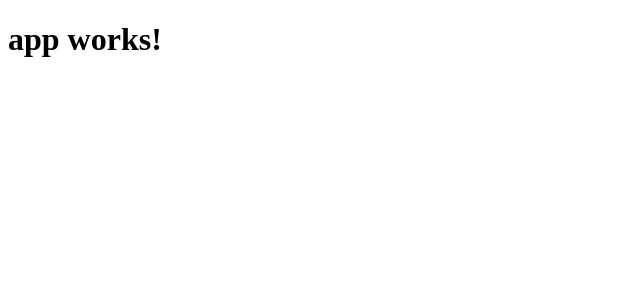
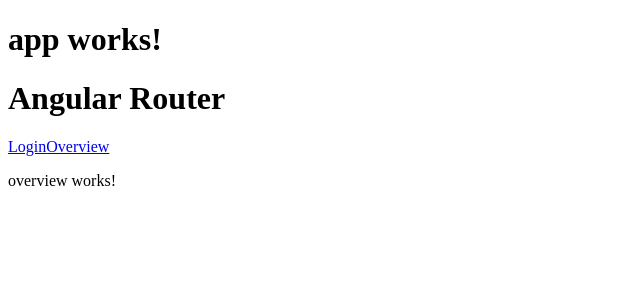
Before and after one commit to richdurazo/geofence-edits, an Angular app: page /overview in a window 1280 px wide. Shown: the top 300 px of the page, without its empty margins (0-640 px from the left). Built offline with nearby package versions, Linux system fonts and the light colour scheme.

Commit message:
BED-463 basic setup for router

```diff
--- a/src/app/app.component.html
+++ b/src/app/app.component.html
@@ -1,3 +1,9 @@
 <h1>
   {{title}}
 </h1>
+<h1>Angular Router</h1>
+<nav>
+    <a routerLink="/login" routerLinkActive="active">Login</a>
+    <a routerLink="/overview" routerLinkActive="active">Overview</a>
+</nav>
+<router-outlet></router-outlet>
--- a/src/app/app.module.ts
+++ b/src/app/app.module.ts
@@ -2,19 +2,33 @@ import { BrowserModule } from '@angular/platform-browser';
 import { NgModule } from '@angular/core';
 import { FormsModule } from '@angular/forms';
 import { HttpModule } from '@angular/http';
+import { RouterModule, Routes } from '@angular/router';
 
 import { AppComponent } from './app.component';
 import { LoginComponent } from './login/login.component';
+import { OverviewComponent } from './overview/overview.component';
+
+const appRoutes: Routes = [
+    { path: 'login', component: LoginComponent },
+    { path: 'overview', component: OverviewComponent },
+    { path: '',
+        redirectTo: '/login',
+        pathMatch: 'full'
+    },
+  // { path: '**', component: PageNotFoundComponent }
+];
 
 @NgModule({
   declarations: [
     AppComponent,
-    LoginComponent
+    LoginComponent,
+    OverviewComponent
   ],
   imports: [
     BrowserModule,
     FormsModule,
-    HttpModule
+    HttpModule,
+    RouterModule.forRoot(appRoutes)
   ],
   providers: [],
   bootstrap: [AppComponent]
--- /dev/null
+++ b/src/app/overview/overview.component.html
@@ -0,0 +1,3 @@
+<p>
+  overview works!
+</p>
--- /dev/null
+++ b/src/app/overview/overview.component.ts
@@ -0,0 +1,15 @@
+import { Component, OnInit } from '@angular/core';
+
+@Component({
+  selector: 'app-overview',
+  templateUrl: './overview.component.html',
+  styleUrls: ['./overview.component.css']
+})
+export class OverviewComponent implements OnInit {
+
+  constructor() { }
+
+  ngOnInit() {
+  }
+
+}
```
Also changed, not shown: src/app/overview/overview.component.css (added), src/index.html (indentation only), 1 other file (tests, documents, lock files or other folders).
